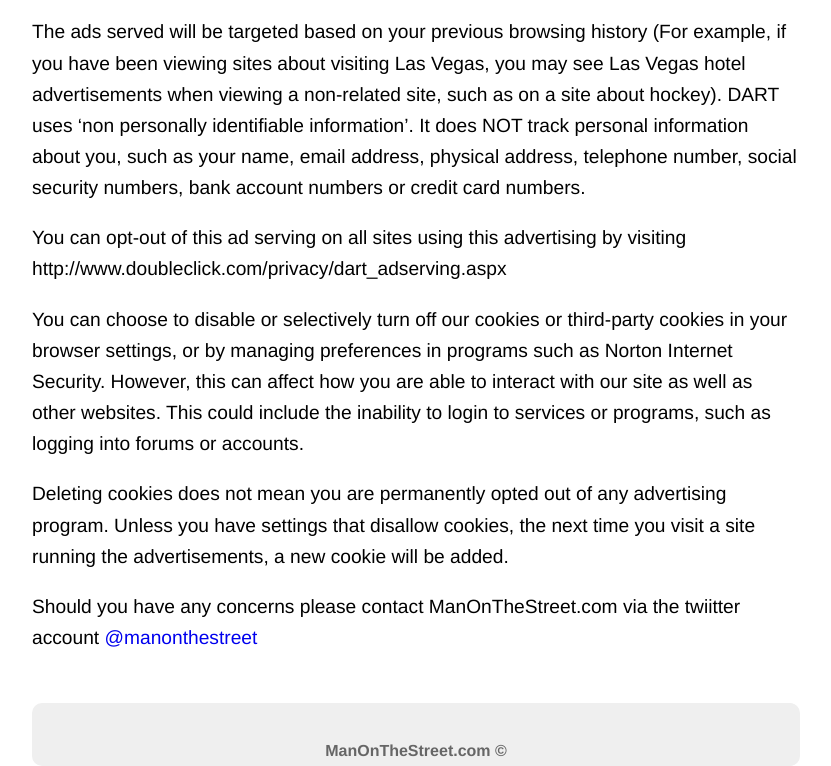
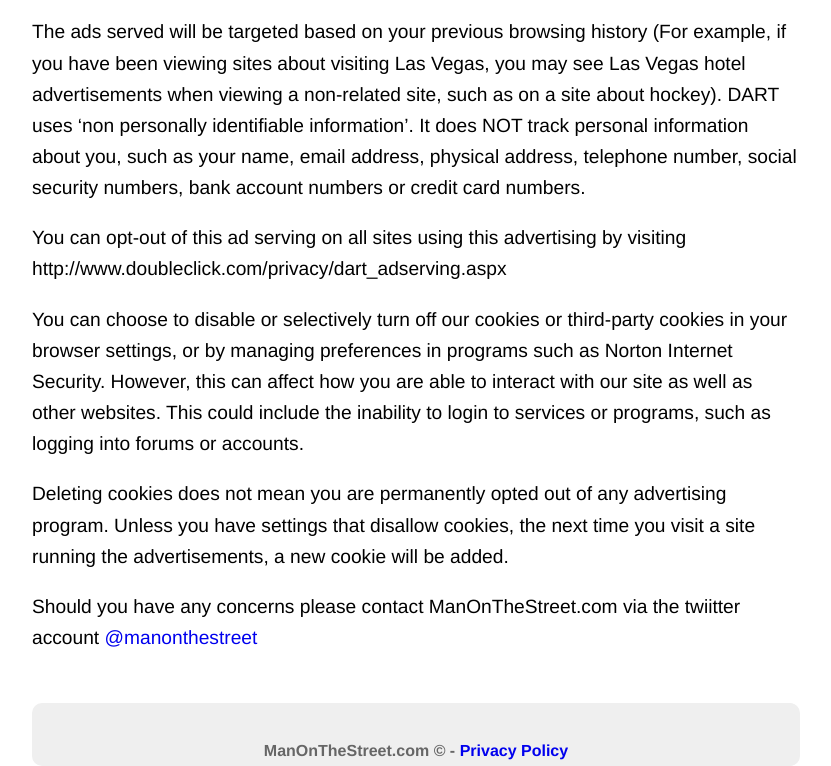
Before and after one commit to manonthestreet/manonthestreet.github.io, a plain HTML site: page privacy-policy/index.html in a window 1280 px wide. Shown: the part 1312-2078 px from the top of the page, without its empty margins (224-1055 px from the left). Drawn offline with Linux system fonts and the light colour scheme.

Commit message:
Update index.html

```diff
--- a/privacy-policy/index.html
+++ b/privacy-policy/index.html
@@ -64,7 +64,7 @@
 <div class="footer">
   <center>
     <br />
-    ManOnTheStreet.com &copy;
+    ManOnTheStreet.com &copy; - <a href="http://manonthestreet.com/privacy-policy/">Privacy Policy</a>
   </center>
 </div>
 
```
